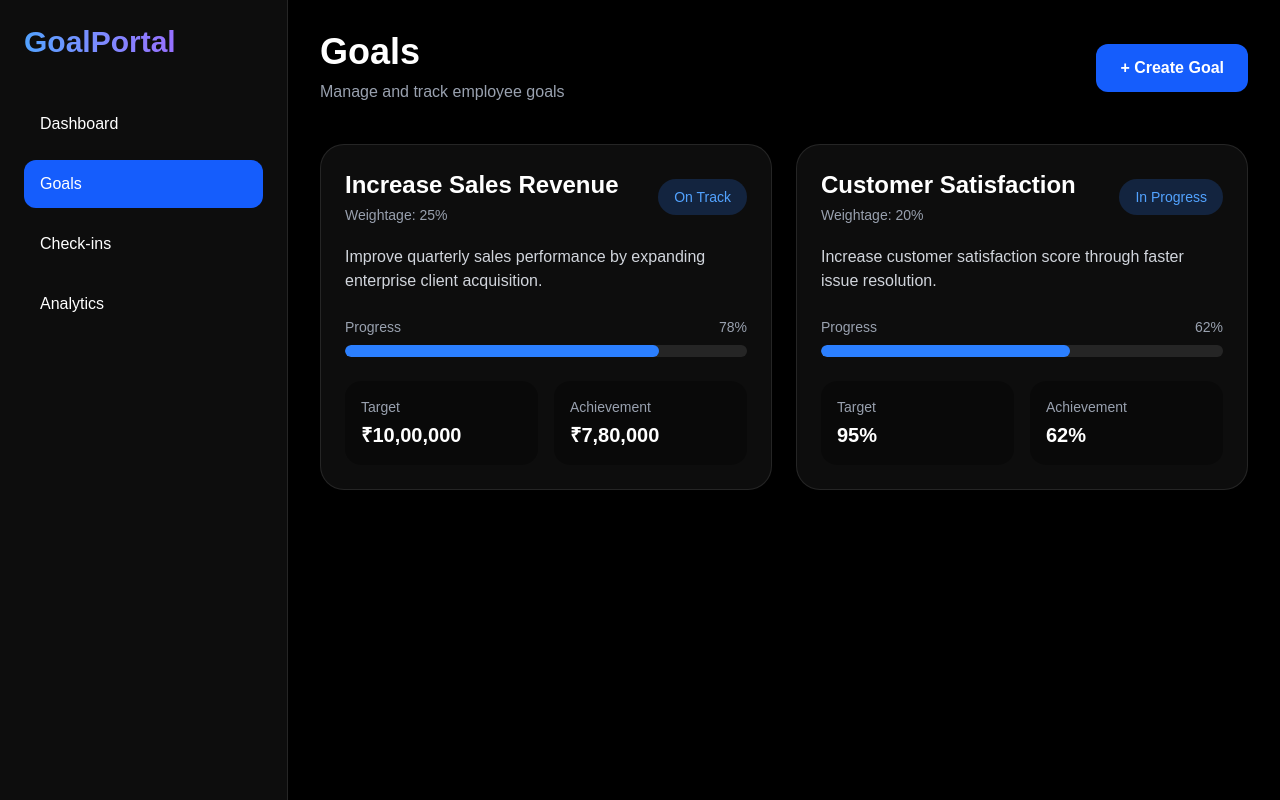
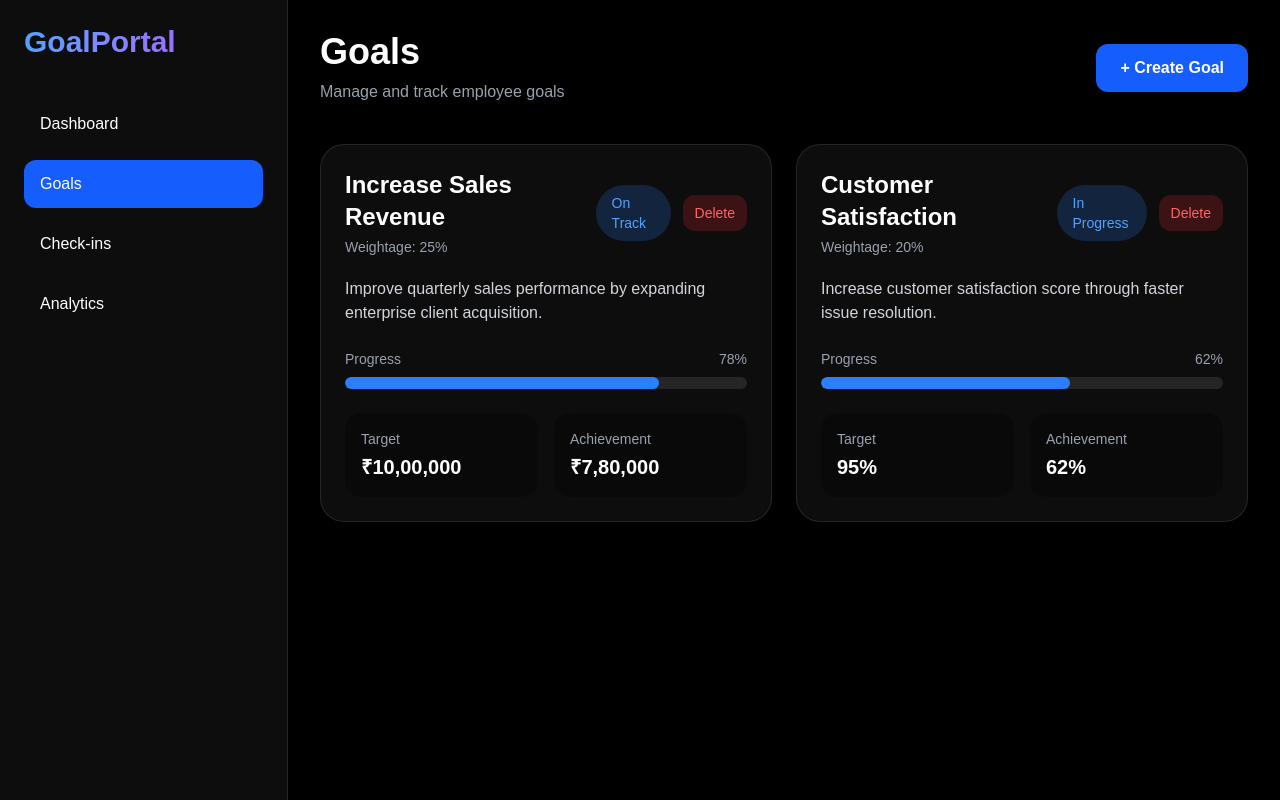
Before and after one commit to Balroog1/goal-tracking-portal, a Next.js app: page /goals in a window 1280 px wide. Built offline with nearby package versions, Linux system fonts and the light colour scheme.

Commit message:
Added goal deletion functionality

```diff
--- a/app/goals/page.tsx
+++ b/app/goals/page.tsx
@@ -32,6 +32,7 @@ const [target, setTarget] = useState("");
 const [weightage, setWeightage] = useState("");
 
 const handleAddGoal = (e: FormEvent) => {
+
   e.preventDefault();
 
   const newGoal = {
@@ -52,6 +53,14 @@ const handleAddGoal = (e: FormEvent) => {
   setWeightage("");
 
   setShowModal(false);
+};
+
+const handleDeleteGoal = (indexToDelete: number) => {
+  const updatedGoals = goals.filter(
+    (_, index) => index !== indexToDelete
+  );
+
+  setGoals(updatedGoals);
 };
 
   return (
@@ -140,9 +149,20 @@ const handleAddGoal = (e: FormEvent) => {
           </p>
         </div>
 
-        <span className="bg-blue-500/20 text-blue-400 px-4 py-2 rounded-full text-sm">
-          {goal.status}
-        </span>
+        <div className="flex items-center gap-3">
+
+          <span className="bg-blue-500/20 text-blue-400 px-4 py-2 rounded-full text-sm">
+           {goal.status}
+          </span>
+
+          <button
+            onClick={() => handleDeleteGoal(index)}
+            className="bg-red-500/20 hover:bg-red-500/30 text-red-400 px-3 py-2 rounded-xl text-sm transition"
+          >
+            Delete
+          </button>
+
+        </div>
 
       </div>
 
```
